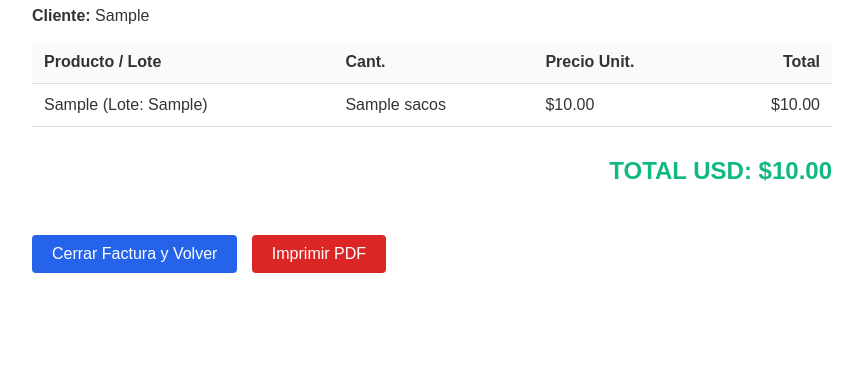
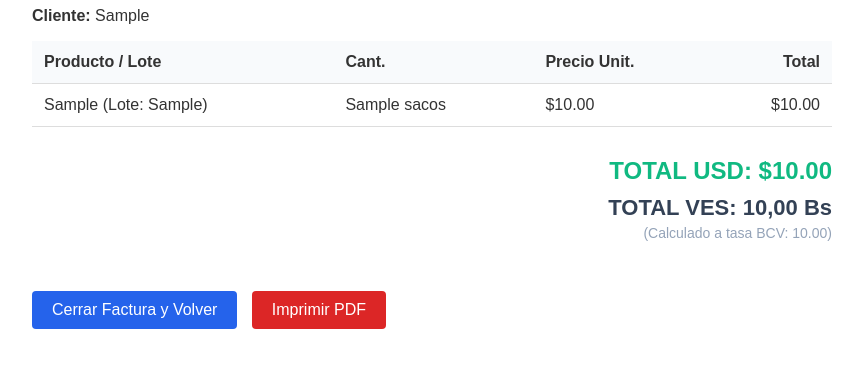
Before and after one commit to Gabomarprog/Sistema-nutrican, a Flask app: template templates/factura.html in a window 1280 px wide. Shown: the part 199-567 px from the top of the page, without its empty margins (208-1071 px from the left). Run offline with Flask 3, Linux system fonts and the light colour scheme; the template is opened without the code that fills it: most values are stand-ins (such as "Sample title", 1, 10 or a date in 2020).

Commit message:
Update factura.html

```diff
--- a/templates/factura.html
+++ b/templates/factura.html
@@ -11,6 +11,7 @@
         th { background-color: #f8fafc; }
         .total { font-size: 24px; font-weight: bold; text-align: right; color: #10b981; margin-bottom: 5px; }
         .btn { display: inline-block; padding: 10px 20px; background: #2563eb; color: white; text-decoration: none; border-radius: 4px; margin-top: 20px; margin-right: 10px; }
+        .btn-danger { background: #dc2626; }
     </style>
 </head>
 <body>
@@ -39,20 +40,23 @@
 
     <div class="total">TOTAL USD: ${{ "%.2f"|format(f[6]) }}</div>
 
-    {% if f[9] and f[9] > 0 %}
+    <!-- NUEVO BLOQUE: TOTAL EN BOLÍVARES -->
+    {% set tasa = f[9]|default(0)|float %}
+    {% if tasa > 0 %}
     <div style="text-align: right; margin-top: 10px;">
         <div style="font-size: 22px; font-weight: bold; color: #334155;">
-            TOTAL VES: {{ (f[6] * f[9]) | format_ve }} Bs
+            TOTAL VES: {{ (f[6] * tasa) | format_ve }} Bs
         </div>
         <div style="font-size: 14px; color: #94a3b8; margin-top: 4px;">
-            (Calculado a tasa BCV: {{ "%.2f"|format(f[9]) }})
+            (Calculado a tasa BCV: {{ "%.2f"|format(tasa) }})
         </div>
     </div>
     {% endif %}
+
     {% if not is_pdf %}
     <div style="margin-top: 30px;">
         <a href="/dashboard" class="btn">Cerrar Factura y Volver</a>
-        <a href="/factura/{{ f[0] }}/pdf" class="btn" style="background:#dc2626;">Imprimir PDF</a>
+        <a href="/factura/{{ f[0] }}/pdf" class="btn btn-danger">Imprimir PDF</a>
     </div>
     {% endif %}
 </body>
```
